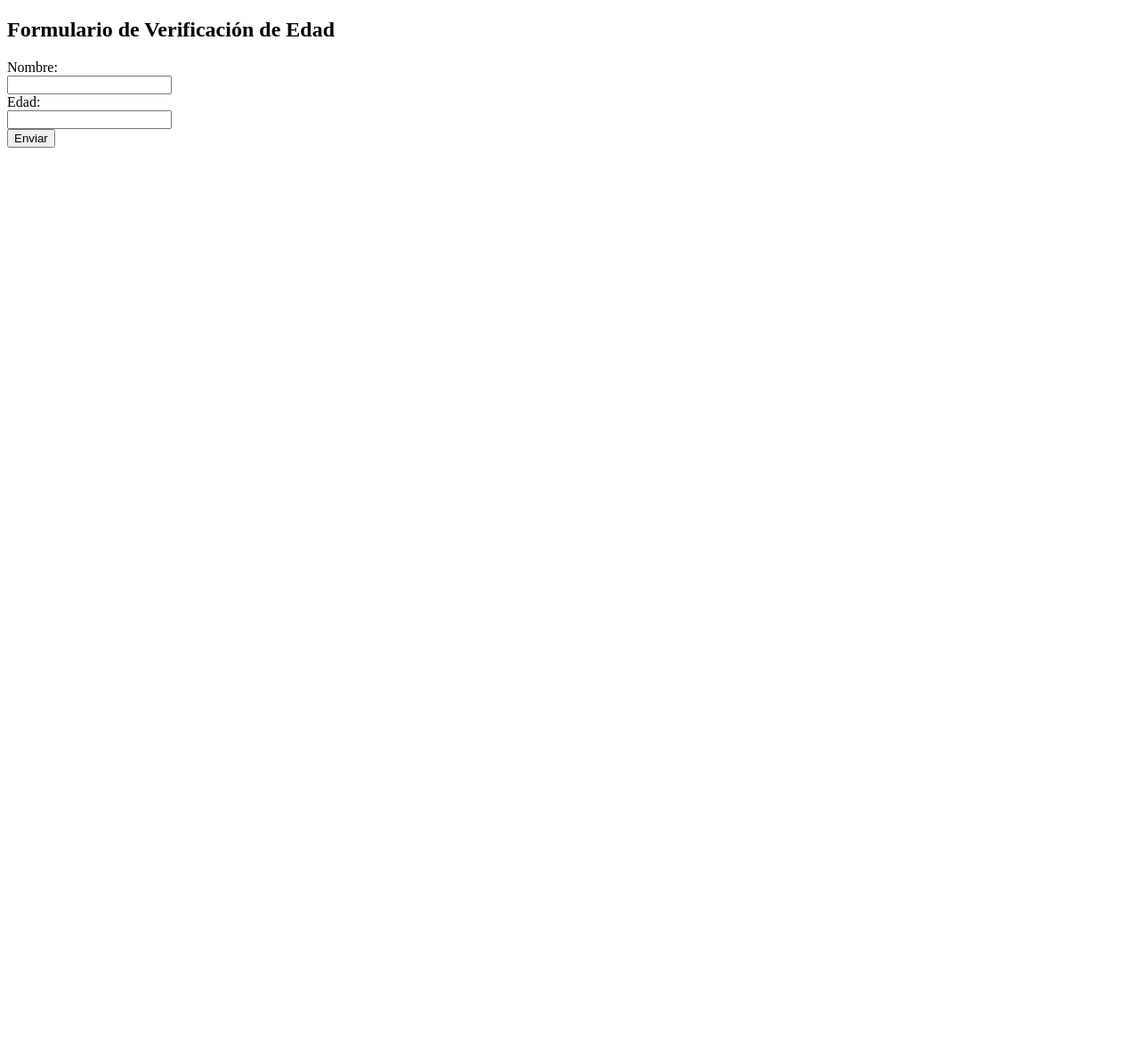
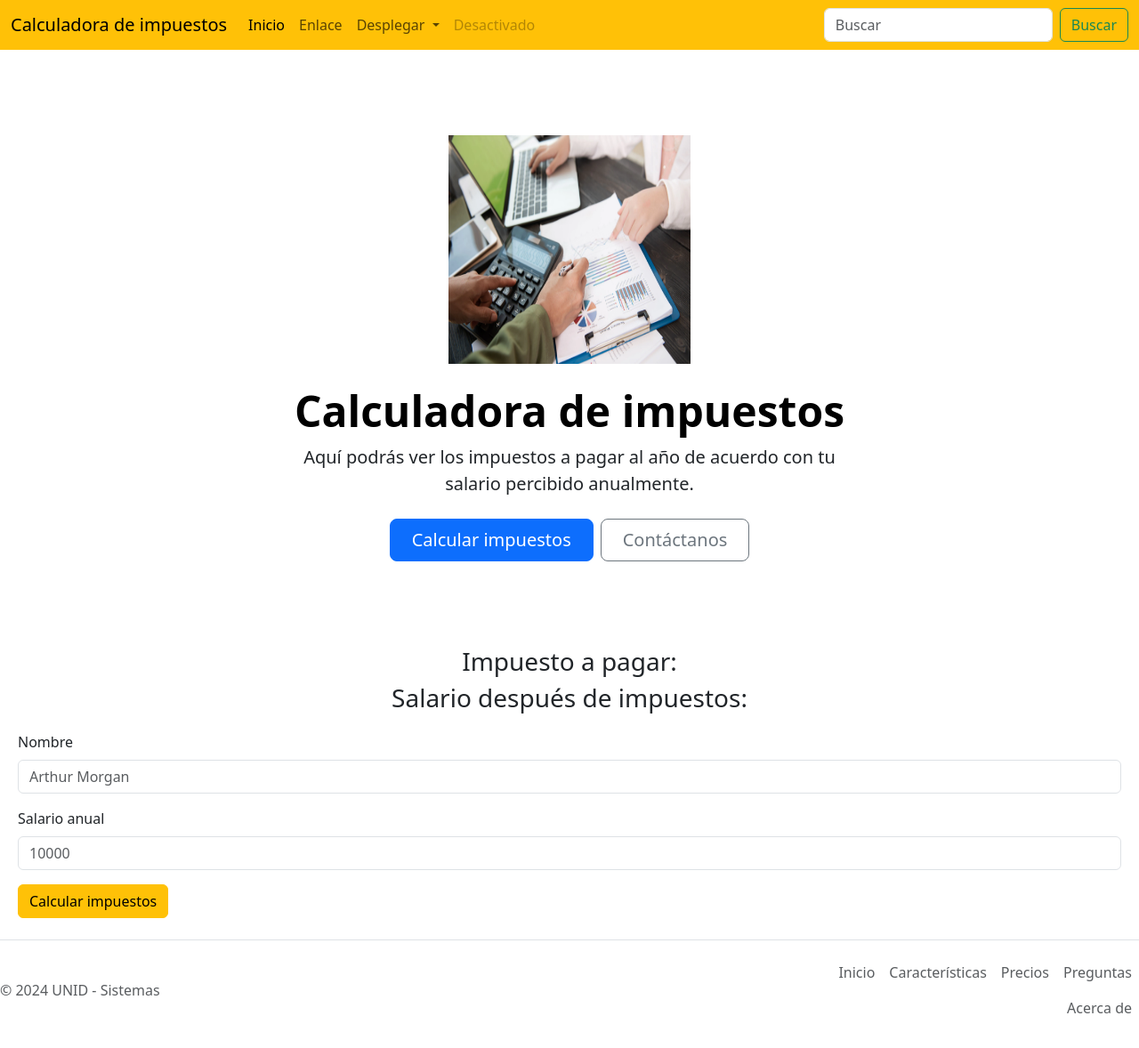
Before and after one commit to DiegoIII/pseudocodigos24, a plain HTML site: page index.html in a window 1280 px wide. Shown: the whole page at 89% size. Before the commit the page ends 800 px from the top, so only its background shows below. Drawn offline with nearby package versions, Linux system fonts and the light colour scheme.

Commit message:
Pagar impuestos

```diff
--- /dev/null
+++ b/assets/css/styless.css
@@ -0,0 +1,6 @@
+.myNavbarColor {
+  background-color: #ffc107 !important;
+}
+.contenedor-taxes {
+  margin: 20px;
+}
--- /dev/null
+++ b/assets/js/main.js
@@ -0,0 +1,54 @@
+/* 1.- Vamos a recuperar la información del formulario */
+/* 1.- Vamos a recuperar la información del formulario */
+function calcularImpuestos() {
+  const name = document.getElementById("nameInput").value;
+  const salarioAnual = document.getElementById("salario-anual").value;
+
+  /* Vamos a determinar los impuestos por condición */
+  if (salarioAnual <= 10000) {
+    impuesto = 0;
+    console.log(impuesto);
+
+    /* Definimos el salario neto */
+    const salarioNeto = salarioAnual - impuesto;
+    console.log(impuesto);
+    console.log(salarioNeto);
+  }
+
+  if (salarioAnual > 10000 && salarioAnual <= 20000) {
+    impuesto = (salarioAnual - 10000) * 0.1;
+    console.log(impuesto);
+
+    /* Definimos el salario neto */
+    const salarioNeto = salarioAnual - impuesto;
+    console.log(impuesto);
+    console.log(salarioNeto);
+  }
+
+  if (salarioAnual > 20000 && salarioAnual <= 50000) {
+    impuesto = 1000 + (salarioAnual - 20000) * 0.2;
+    console.log(impuesto);
+
+    /* Definimos el salario neto */
+    const salarioNeto = salarioAnual - impuesto;
+    console.log(impuesto);
+    console.log(salarioNeto);
+
+    /* Presentamos a usuario valores finales en el HTML */
+    document.getElementById(
+      "taxes-txt-1"
+    ).innerHTML = `<h3 id="taxes-txt-1">Impuesto a pagar:$${impuesto}</h3>`;
+
+    document.getElementById(
+      "taxes-txt-2"
+    ).innerHTML = `<h3 id="taxes-txt-2">Salario después de impuestos:$${salarioNeto}</h3>`;
+  } else {
+    impuesto = 7000 + (salarioAnual - 50000) * 0.3;
+    console.log(impuesto);
+
+    /* Definimos el salario neto */
+    const salarioNeto = salarioAnual - impuesto;
+    console.log(impuesto);
+    console.log(salarioNeto);
+  }
+}
--- a/index.html
+++ b/index.html
@@ -1,30 +1,181 @@
 <!DOCTYPE html>
-<html>
+<html lang="es">
+  <head>
+    <meta charset="UTF-8" />
+    <meta name="viewport" content="width=device-width, initial-scale=1.0" />
+    <title>Calculadora de impuestos</title>
+    <link
+      href="https://cdn.jsdelivr.net/npm/bootstrap@5.3.3/dist/css/bootstrap.min.css"
+      rel="stylesheet"
+      integrity="sha384-QWTKZyjpPEjISv5WaRU9OFeRpok6YctnYmDr5pNlyT2bRjXh0JMhjY6hW+ALEwIH"
+      crossorigin="anonymous"
+    />
+    <link rel="stylesheet" href="./assets/css/styless.css" />
+  </head>
   <body>
-    <h2>Formulario de Verificación de Edad</h2>
-    <form id="myForm">
-      <label for="name">Nombre:</label><br />
-      <input type="text" id="name" name="name" /><br />
-      <label for="age">Edad:</label><br />
-      <input type="number" id="age" name="age" /><br />
-      <input type="submit" value="Enviar" />
-    </form>
-    <p id="message"></p>
-    <script>
-      document
-        .getElementById("myForm")
-        .addEventListener("submit", function (event) {
-          event.preventDefault();
-          var age = document.getElementById("age").value;
-          var name = document.getElementById("name").value;
-          if (age >= 18) {
-            document.getElementById("message").textContent =
-              "¡Hola, " + name + "! Eres mayor de edad.";
-          } else {
-            document.getElementById("message").textContent =
-              "¡Hola, " + name + "! Eres menor de edad.";
-          }
-        });
-    </script>
+    <!-- Aquí inicia la barra de navegación -->
+    <nav class="navbar navbar-expand-lg bg-body-tertiary myNavbarColor">
+      <div class="container-fluid">
+        <a class="navbar-brand" href="#">Calculadora de impuestos</a>
+        <button
+          class="navbar-toggler"
+          type="button"
+          data-bs-toggle="collapse"
+          data-bs-target="#navbarSupportedContent"
+          aria-controls="navbarSupportedContent"
+          aria-expanded="false"
+          aria-label="Toggle navigation"
+        >
+          <span class="navbar-toggler-icon"></span>
+        </button>
+        <div class="collapse navbar-collapse" id="navbarSupportedContent">
+          <ul class="navbar-nav me-auto mb-2 mb-lg-0">
+            <li class="nav-item">
+              <a class="nav-link active" aria-current="page" href="#">Inicio</a>
+            </li>
+            <li class="nav-item">
+              <a class="nav-link" href="#">Enlace</a>
+            </li>
+            <li class="nav-item dropdown">
+              <a
+                class="nav-link dropdown-toggle"
+                href="#"
+                role="button"
+                data-bs-toggle="dropdown"
+                aria-expanded="false"
+              >
+                Desplegar
+              </a>
+              <ul class="dropdown-menu">
+                <li><a class="dropdown-item" href="#">Acción</a></li>
+                <li><a class="dropdown-item" href="#">Otra acción</a></li>
+                <li><hr class="dropdown-divider" /></li>
+                <li>
+                  <a class="dropdown-item" href="#">Algo más</a>
+                </li>
+              </ul>
+            </li>
+            <li class="nav-item">
+              <a class="nav-link disabled" aria-disabled="true">Desactivado</a>
+            </li>
+          </ul>
+          <form class="d-flex" role="search">
+            <input
+              class="form-control me-2"
+              type="search"
+              placeholder="Buscar"
+              aria-label="Buscar"
+            />
+            <button class="btn btn-outline-success" type="submit">
+              Buscar
+            </button>
+          </form>
+        </div>
+      </div>
+    </nav>
+    <!-- Aquí cierra la barra de navegación -->
+
+    <!-- Aquí inica el elemento Hero -->
+    <div class="px-4 py-5 my-5 text-center">
+      <img
+        class="d-block mx-auto mb-4"
+        src="./assets/img/impuestos.webp"
+        width="272"
+        height="257"
+      />
+      <h1 class="display-5 fw-bold text-body-emphasis">
+        Calculadora de impuestos
+      </h1>
+      <div class="col-lg-6 mx-auto">
+        <p class="lead mb-4">
+          Aquí podrás ver los impuestos a pagar al año de acuerdo con tu salario
+          percibido anualmente.
+        </p>
+        <div class="d-grid gap-2 d-sm-flex justify-content-sm-center">
+          <button type="button" class="btn btn-primary btn-lg px-4 gap-3">
+            Calcular impuestos
+          </button>
+          <button type="button" class="btn btn-outline-secondary btn-lg px-4">
+            Contáctanos
+          </button>
+        </div>
+      </div>
+    </div>
+    <!-- Aquí termina el elemento Hero -->
+
+    <!-- Final text -->
+    <div class="container text-center mb-3">
+      <h3 id="taxes-txt-1">Impuesto a pagar:</h3>
+      <h3 id="taxes-txt-2">Salario después de impuestos:</h3>
+    </div>
+    <!-- Final text -->
+
+    <!-- My App - Taxes Calculate - Starts -->
+    <section class="contenedor-taxes">
+      <div class="mb-3">
+        <label for="exampleFormControlInput1" class="form-label">Nombre</label>
+        <input
+          type="text"
+          class="form-control"
+          id="nameInput"
+          placeholder="Arthur Morgan"
+        />
+      </div>
+      <div class="mb-3">
+        <label for="salario-anual" class="form-label">Salario anual</label>
+        <input
+          type="number"
+          class="form-control"
+          id="salario-anual"
+          placeholder="10000"
+        />
+      </div>
+      <button type="button" class="btn btn-warning">Calcular impuestos</button>
+    </section>
+    <!-- My App - Taxes Calculate - Ends -->
+
+    <!-- Footer starts here -->
+    <footer
+      class="d-flex flex-wrap justify-content-between align-items-center py-3 my-4 border-top"
+    >
+      <p class="col-md-4 mb-0 text-body-secondary">© 2024 UNID - Sistemas</p>
+
+      <a
+        href="/"
+        class="col-md-4 d-flex align-items-center justify-content-center mb-3 mb-md-0 me-md-auto link-body-emphasis text-decoration-none"
+      >
+        <svg class="bi me-2" width="40" height="32">
+          <use xlink:href="#bootstrap"></use>
+        </svg>
+      </a>
+
+      <ul class="nav col-md-4 justify-content-end">
+        <li class="nav-item">
+          <a href="#" class="nav-link px-2 text-body-secondary">Inicio</a>
+        </li>
+        <li class="nav-item">
+          <a href="#" class="nav-link px-2 text-body-secondary"
+            >Características</a
+          >
+        </li>
+        <li class="nav-item">
+          <a href="#" class="nav-link px-2 text-body-secondary">Precios</a>
+        </li>
+        <li class="nav-item">
+          <a href="#" class="nav-link px-2 text-body-secondary">Preguntas</a>
+        </li>
+        <li class="nav-item">
+          <a href="#" class="nav-link px-2 text-body-secondary">Acerca de</a>
+        </li>
+      </ul>
+    </footer>
+
+    <!-- Footer ends here -->
+    <script
+      src="https://cdn.jsdelivr.net/npm/bootstrap@5.3.3/dist/js/bootstrap.bundle.min.js"
+      integrity="sha384-YvpcrYf0tY3lHB60NNkmXc5s9fDVZLESaAA55NDzOxhy9GkcIdslK1eN7N6jIeHz"
+      crossorigin="anonymous"
+    ></script>
+    <script src="./assets/js/main.js"></script>
   </body>
 </html>
```
Also changed, not shown: assets/img/impuestos.webp (added).
